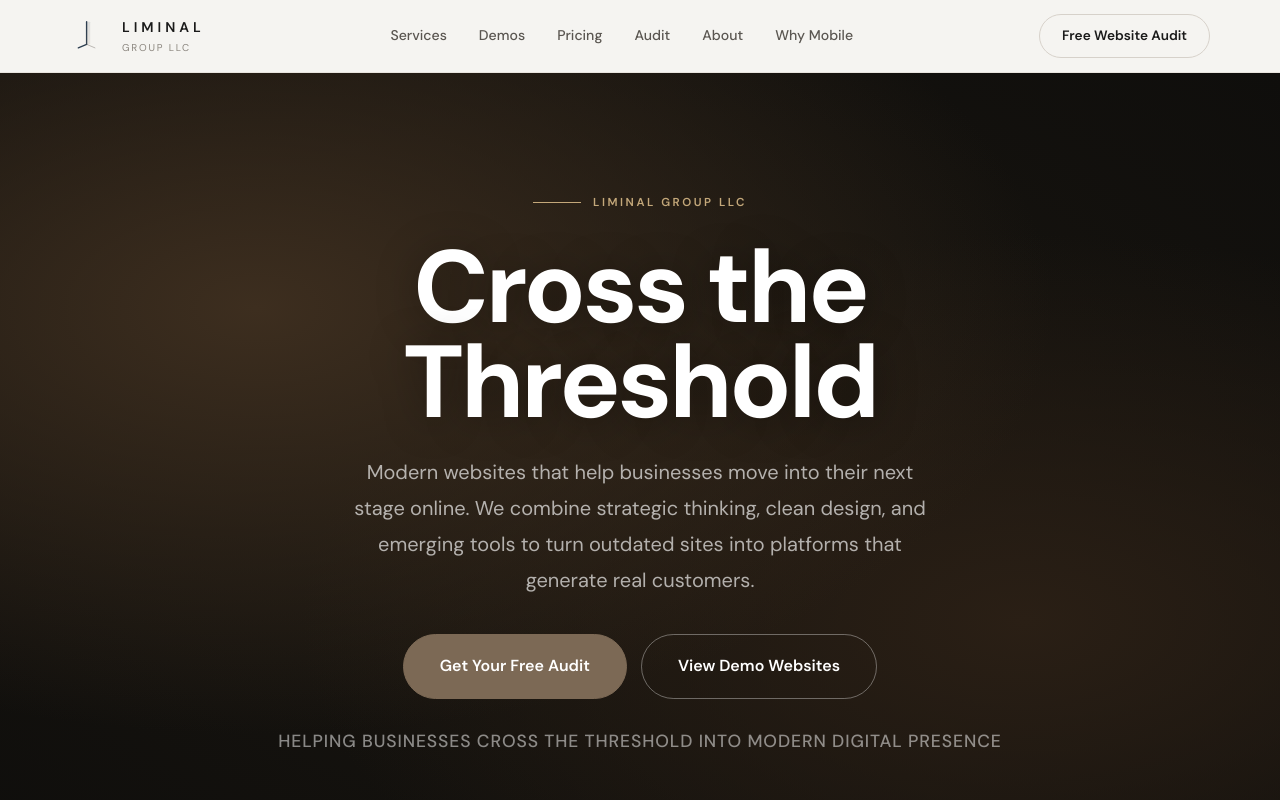
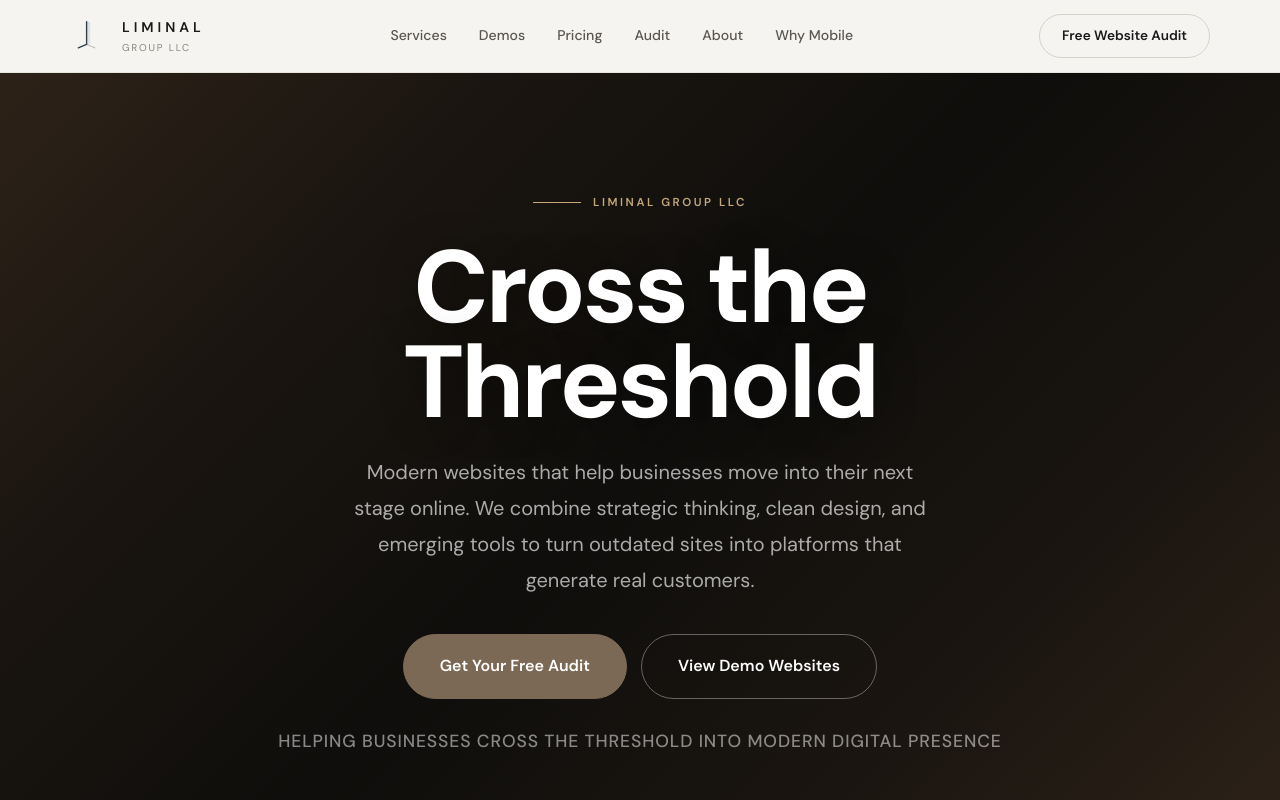
Before and after one commit to chefss2274-star/liminalgroupllc, a Next.js app in the folder frontend/: page / in a window 1280 px wide. Shown: the top 800 px of the page. Built offline with nearby package versions, Linux system fonts and the light colour scheme.

Commit message:
fix: remove CSS hero background and use simple warm linear gradient

```diff
--- a/frontend/src/app/page.tsx
+++ b/frontend/src/app/page.tsx
@@ -177,7 +177,7 @@ export default function Home() {
       {/* Main */}
       <main id="main" data-testid="main-content">
         {/* Hero */}
-        <section className="hero" id="top" data-testid="hero-section" style={{background: 'radial-gradient(ellipse at 20% 30%, #3d2e1f 0%, transparent 55%), radial-gradient(ellipse at 80% 70%, #2a1f15 0%, transparent 50%), radial-gradient(ellipse at 50% 50%, #1a1610 0%, #0f0e0c 100%)', position: 'relative', overflow: 'hidden', minHeight: '90vh', display: 'flex', alignItems: 'center'}}>
+        <section className="hero" id="top" data-testid="hero-section" style={{background: 'linear-gradient(135deg, #2d2218 0%, #1a1510 25%, #0f0e0c 50%, #1a1510 75%, #2d2218 100%)', position: 'relative', overflow: 'hidden', minHeight: '90vh', display: 'flex', alignItems: 'center'}}>
 
           <div className="container hero-content">
             <div className="hero-eyebrow reveal">Liminal Group LLC</div>
```
